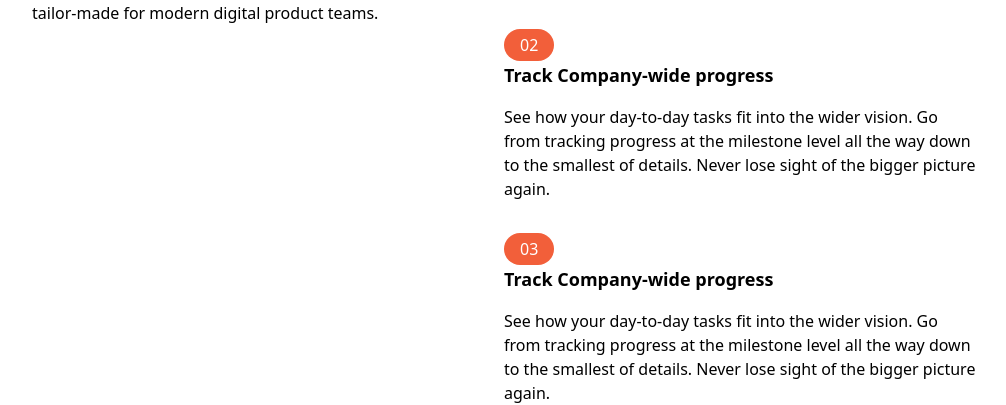
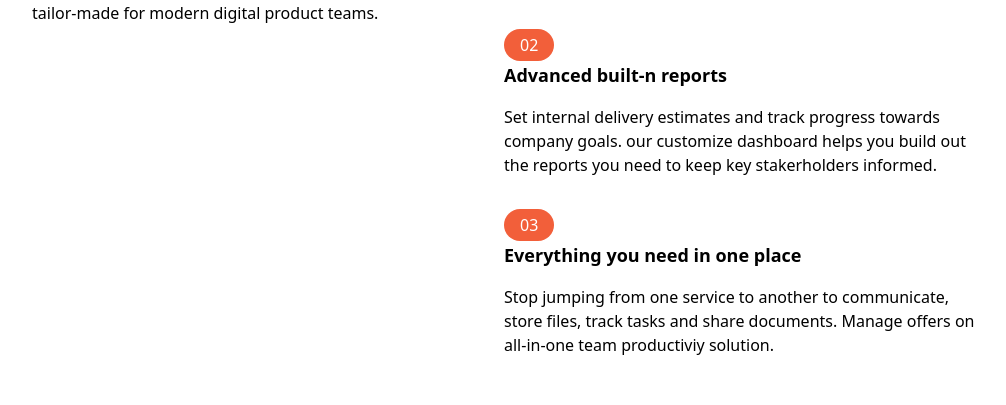
Before and after one commit to brian-ambani/tailwind-project, a website: page index.html in a window 1280 px wide. Shown: the part 831-1236 px from the top of the page, without its empty margins (136-1142 px from the left). After the commit the page ends 1188 px from the top, so only its background shows below. Drawn offline with Linux system fonts and the light colour scheme.

Commit message:
updated the features section

```diff
--- a/index.html
+++ b/index.html
@@ -106,18 +106,18 @@
                                 02
                             </div>
                             <h3 class="text-base font-bold md:mb-4 md:hidden">
-                                Track Company-wide progress
+                                Advanced built-n reports
                             </h3>
                         </div>
                         <div>
                             <h3 class="hidden mb-4 text-lg font-bold md:block">
-                                Track Company-wide progress
+                                Advanced built-n reports
                             </h3>
                             <p class="text-darkGreyishBlue">
-                                See how your day-to-day tasks fit into the wider vision. Go from
-                                tracking progress at the milestone level all the way down to the
-                                smallest of details. Never lose sight of the bigger picture
-                                again.
+                                Set internal delivery estimates and track progress
+                                towards company goals. our customize
+                                dashboard helps you build out the reports you
+                                need to keep key stakerholders informed.
                             </p>
                         </div>
                     </div>
@@ -131,18 +131,17 @@
                                 03
                             </div>
                             <h3 class="text-base font-bold md:mb-4 md:hidden">
-                                Track Company-wide progress
+                                Everything you need in one place
                             </h3>
                         </div>
                         <div>
                             <h3 class="hidden mb-4 text-lg font-bold md:block">
-                                Track Company-wide progress
+                                Everything you need in one place
                             </h3>
                             <p class="text-darkGreyishBlue">
-                                See how your day-to-day tasks fit into the wider vision. Go from
-                                tracking progress at the milestone level all the way down to the
-                                smallest of details. Never lose sight of the bigger picture
-                                again.
+                                Stop jumping from one service to another to communicate,
+                                store files, track tasks and share documents.
+                                Manage offers on all-in-one team productiviy solution.
                             </p>
                         </div>
                     </div>
```
